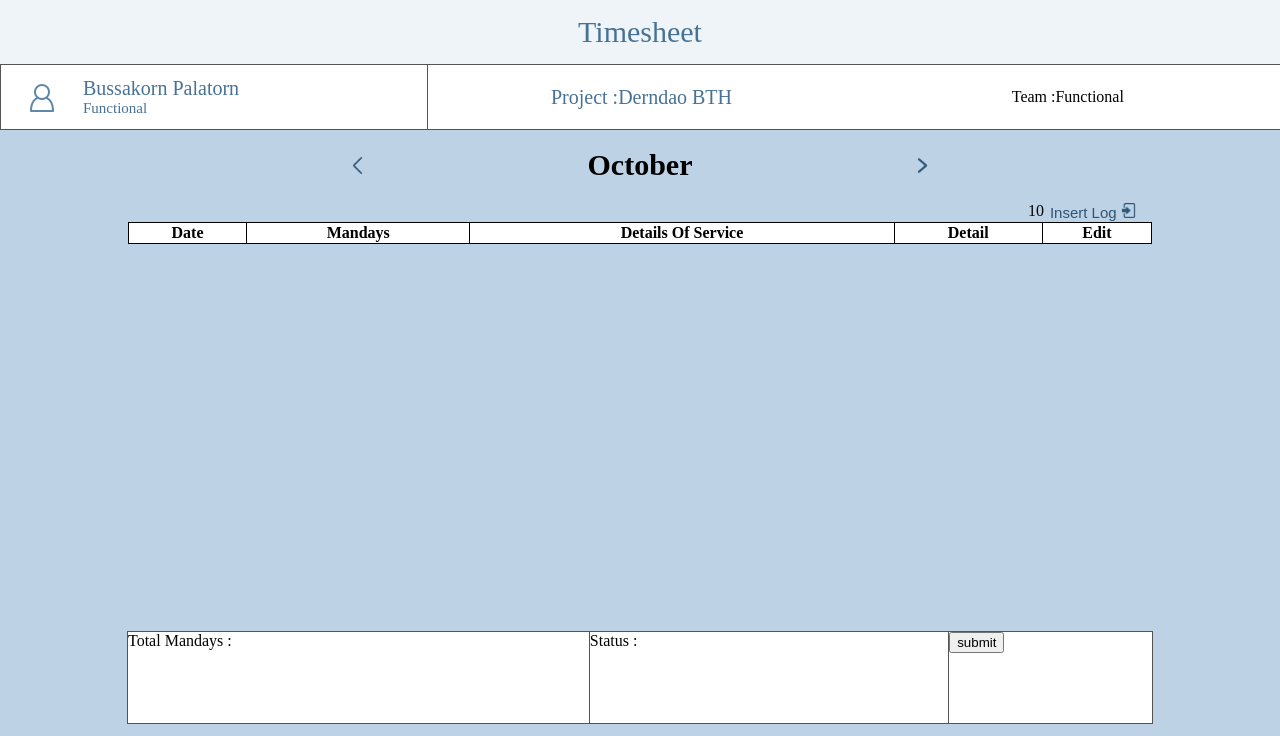
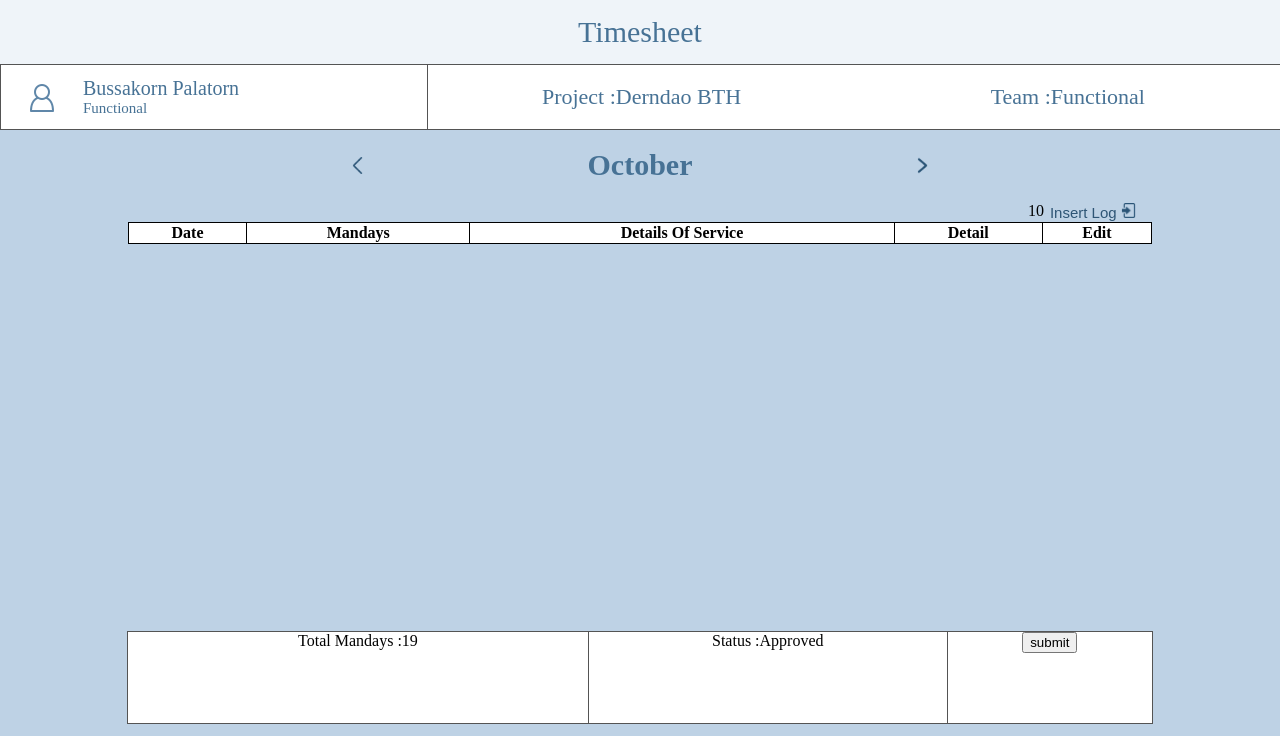
Before and after one commit to KantaphongP/E-HR_System, a PHP site: page / in a window 1280 px wide. Shown: the part 64-800 px from the top of the page. Run offline with PHP 8.4, Linux system fonts and the light colour scheme; lists and menus that the app fills with data are empty.

Commit message:
Update timesheet.php

```diff
--- a/views/timesheet/timesheet.php
+++ b/views/timesheet/timesheet.php
@@ -102,8 +102,8 @@ body{
     width: 33.33%;
     display : flex ;
     justify-content: space-evenly;
-    font-size : 20px;
-    color : #477295 ;
+    font-size: 22px;
+    color: #477295;
 }
 .filbar .project .pblock{
     display : flex;
@@ -115,6 +115,8 @@ body{
     width: 33.33%;
     display : flex ;
     justify-content: space-evenly;
+    font-size: 22px;
+    color: #477295;
 }
 .filbar .team .tblock{
     display : flex;
@@ -138,6 +140,8 @@ body{
 .calendar .cal .month{
     display : flex ;
     justify-content: space-evenly;
+    font-size: 22px;
+    color: #477295;
 }
 .calendar .cal .month button{
     border : none ;
@@ -173,7 +177,6 @@ tr:nth-child(even) {
 }
 .sum {
     display : flex;
-    position: fixed;
     bottom: 2%;
     width: 80%;
     height: 15%;
@@ -188,21 +191,31 @@ tr:nth-child(even) {
 .total {
     width : 45%;
     display : flex ;
+    justify-content: center ;
     border-style: solid;
     border-width: 0 1px 0 0;
     border-color: #545454;
 }
+.total .tt {
+    position: relative ;
+    display: grid;
+}
 .status {
     width : 35%;
     display : flex;
+    justify-content: center ;
     border-style: solid;
     border-width: 0 1px 0 0;
     border-color: #545454;
 }
+.status .tt{
+    position: relative ;
+    display: grid;
+}
 .submit {
     width : 20%;
     display : flex ;
-
+    justify-content: center;
 }
 </style>
 <html>
@@ -225,14 +238,16 @@ tr:nth-child(even) {
     <div class = "filbar">
         <div class = "user">
             <div class = "ublock">
-            <div class = "icon"><img src="user.png" height ="32" width="32" /></div>
-            <div class = "info">
-                <div class="name">
-                <a>Bussakorn Palatorn</a><br>
+                <div class = "icon"><img src="user.png" height ="32" width="32" /></div>
+                <div class = "info">
+                    <div class="name">
+                        <?php echo "Bussakorn Palatorn" ?>
+                    </div>
+                    <div class="pos" >
+                        <?php echo "Functional" ?>
+                    </div>
                 </div>
-            <div class="pos" >
-                <a>Functional</a>
-            </div></div></div>
+            </div>
         </div>
         <div class = "project">
             <div class ="pblock">
@@ -240,7 +255,7 @@ tr:nth-child(even) {
                 <a>Project : </a>
                 </div>
                 <div class="pproject">
-                <a> Derndao BTH</a>
+                <?php echo " Derndao BTH" ?>
                 </div>
             </div>
         </div>
@@ -250,7 +265,7 @@ tr:nth-child(even) {
                 <a>Team : </a>
                 </div>
                 <div class="tteam">
-                <a> Functional</a>
+                <?php echo "Functional" ?>
                 </div>
             </div>
         </div>
@@ -263,7 +278,7 @@ tr:nth-child(even) {
             <div class ="nex"><button class ="next"><img src="rightarrow.png" height ="25" width="25" /></button></div>
             </div>
             <div class ="func">
-                <a><a>
+                <a></a>
                 <button>Insert Log <img src="insert.png" height ="15" width="15" margin="0 0 0 1%"/></button>
             </div>
             <div class ="table" style="position: relative";>
@@ -281,12 +296,18 @@ tr:nth-child(even) {
         <div class="sum">
             <div class="total">
                 <div class ="tt">
-                    <a>Total Mandays : <a>
+                    <a>Total Mandays : </a>
+                </div>
+                <div class ="summan">
+                <?php echo " 19" ?>
                 </div>
             </div>
             <div class="status">
                 <div class ="tt">
-                    <a>Status : <a>
+                    <a>Status : </a>
+                </div>
+                <div class ="appr">
+                    <?php echo " Approved" ?>
                 </div>
             </div>
             <div class="submit">
@@ -294,8 +315,10 @@ tr:nth-child(even) {
                     <button>submit</button>
                 </div>
             </div>
+
         </div>
     </div>
+
     <script>
         const date = new Date();
         const renderCalendar = () => {
```
